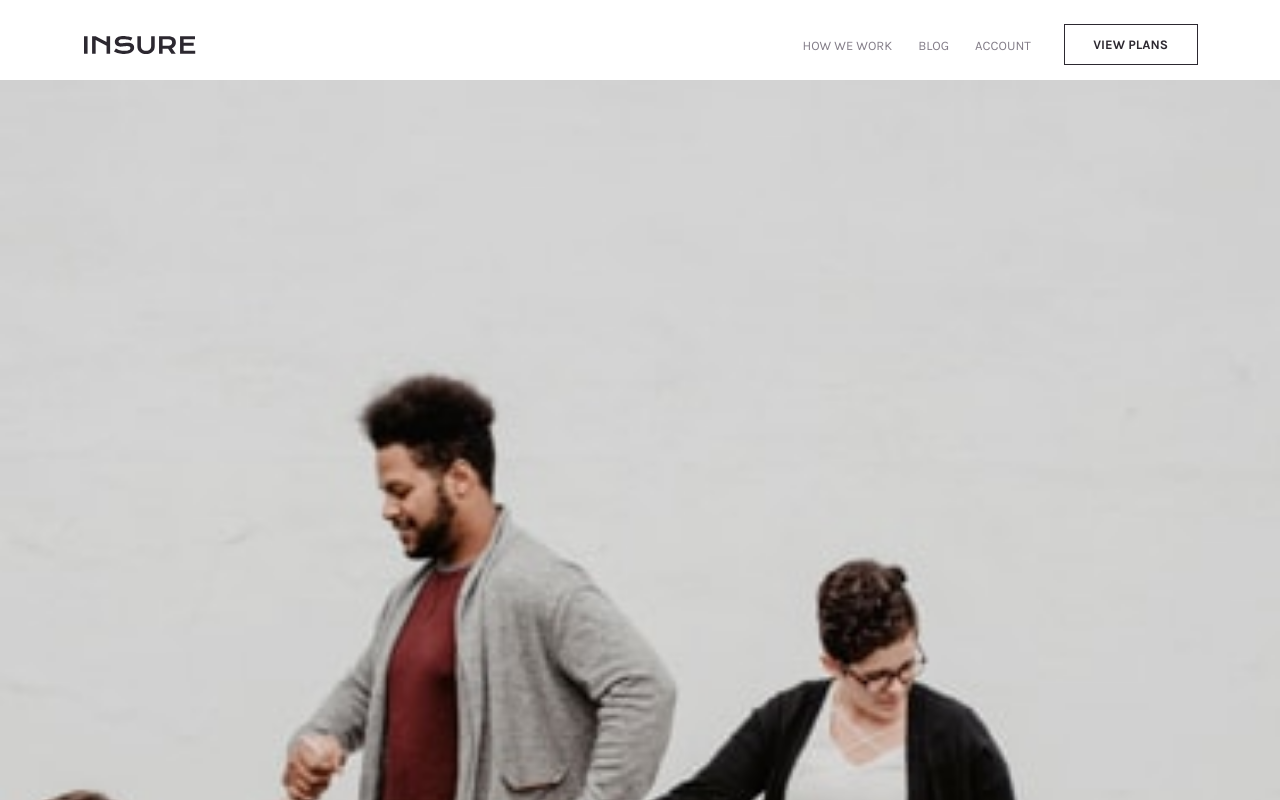
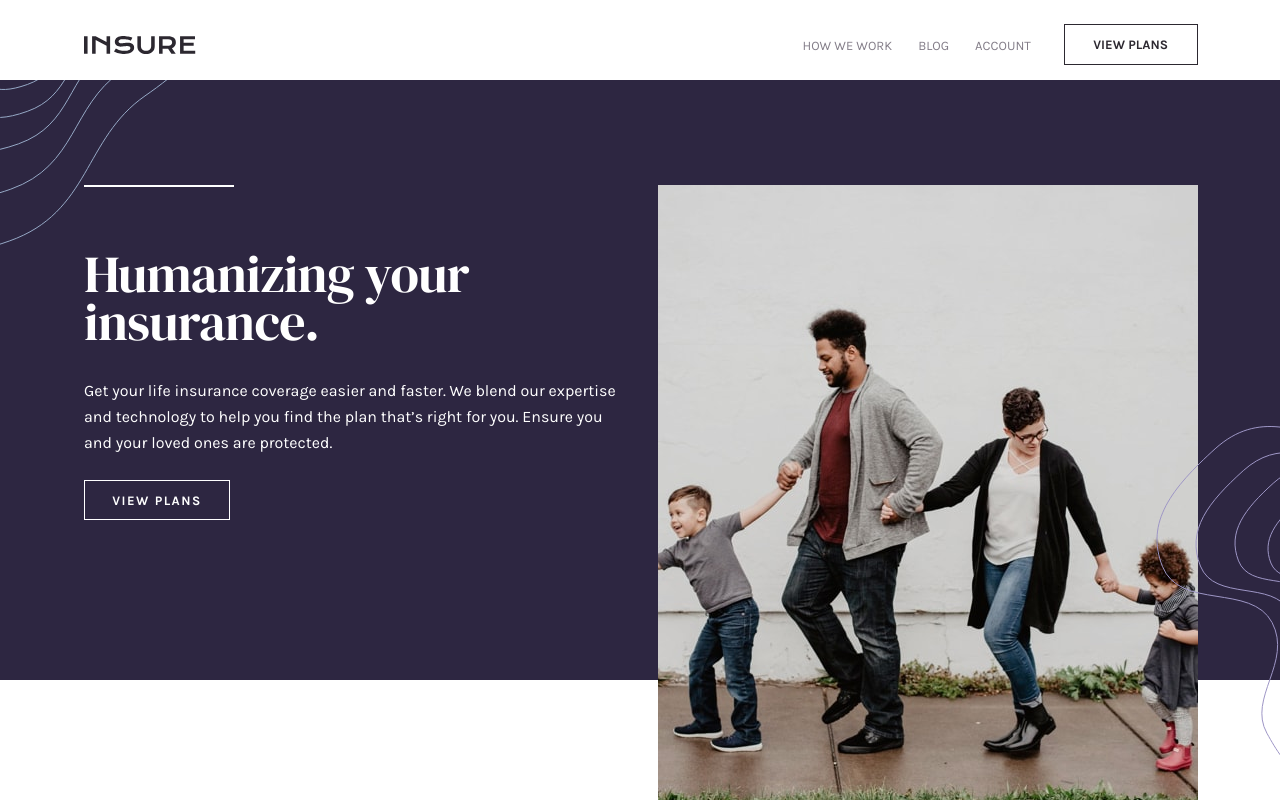
Before and after one commit to aryan2000sp/Insure_Webpage, a React (Create React App) app: page / in a window 1280 px wide. Shown: the top 800 px of the page. Built offline with nearby package versions, Linux system fonts and the light colour scheme.

Commit message:
Added responsive upper section of the page.

```diff
--- a/src/Components/Header.jsx
+++ b/src/Components/Header.jsx
@@ -11,18 +11,9 @@ const Header = () => {
   // Set the initial state of the component.
   const [show, setShow] = useState(false);
   return (
-    <header
-      className="header"
-      // style={show ? { overflow: "auto" } : { overflow: "hidden" }}
-    >
+    <header className="header">
       <nav className="header-nav flex-row flex-row-jc-sb flex-row-ai-c">
         <Logo />
-        {/* <img
-          src={show ? close : hamburger}
-          alt="hamburger-menu"
-          onClick={() => setShow(!show)}
-          className="header-mobile"
-        /> */}
 
         {show ? (
           <Close
@@ -56,12 +47,12 @@ const Header = () => {
           <button>VIEW PLANS</button>
         </section>
       </nav>
-      <PopupNav show={show} />
+      <SliderNav show={show} />
     </header>
   );
 };
 
-const PopupNav = ({ show }) => {
+const SliderNav = ({ show }) => {
   return (
     <motion.section
       className="header-popup-nav"
--- a/src/Components/UpperSection.jsx
+++ b/src/Components/UpperSection.jsx
@@ -2,15 +2,31 @@ import React from "react";
 
 // Images or icons
 import mobileImage from "../images/image-intro-mobile.jpg";
-import { ReactComponent as DesignLeft } from "../images/bg-pattern-intro-left-mobile.svg";
+import desktopImage from "../images/image-intro-desktop.jpg";
+// import { ReactComponent as DesignLeft } from "../images/bg-pattern-intro-left-mobile.svg";
 const UpperSection = () => {
   return (
     <section className="upper-section">
-      <div className="upper-section-img">
-        <img src={mobileImage} alt="mobile" />
+      <div className="mobile-img">
+        <img src={mobileImage} alt="mobile" className="image-1" />
       </div>
-      <article className="upper-section-info">
-        <DesignLeft />
+      <article className="upper-section-article flex-row flex-row-jc-c">
+        <div className="desktop-img">
+          <img src={desktopImage} alt="mobile" className="image-1" />
+        </div>
+        <div className="info flex-col flex-col-ai-c">
+          <hr
+            className="line"
+            // style={{ width: "9.375rem", border: "0.25px solid #fff" }}
+          />
+          <h1>Humanizing your insurance.</h1>
+          <p>
+            Get your life insurance coverage easier and faster. We blend our
+            expertise and technology to help you find the plan that’s right for
+            you. Ensure you and your loved ones are protected.
+          </p>
+          <button className="info-button">view plans</button>
+        </div>
       </article>
     </section>
   );
--- a/src/scss/_header.scss
+++ b/src/scss/_header.scss
@@ -2,11 +2,14 @@
   // overflow: auto;
   padding: 1.5rem;
   position: fixed;
+  // We want navbar above all the components in web page
+  z-index: 1000;
   height: 5rem;
   top: 0;
   width: 100%;
   background-color: #fff;
   &-desktop {
+    display: none;
     > ul {
       margin-right: 2.0625rem;
       > li {
@@ -82,13 +85,16 @@
     padding-left: 3rem;
   }
 }
-// For sizes 800px and above
+// For sizes 900px and above
 @include breakpoint-up(large) {
   .header {
     padding-right: 5.15625rem;
     padding-left: 5.25rem;
     &-mobile {
       display: none;
+    }
+    &-desktop {
+      display: flex;
     }
     &-popup-nav {
       display: none;
@@ -105,10 +111,10 @@
 }
 
 // For sizes 800px and down
-@include breakpoint-down(medium) {
-  .header {
-    &-desktop {
-      display: none;
-    }
-  }
-}
+// @include breakpoint-down(medium) {
+//   .header {
+//     &-desktop {
+//       display: none;
+//     }
+//   }
+// }
--- a/src/scss/_mixin.scss
+++ b/src/scss/_mixin.scss
@@ -1,15 +1,15 @@
 // Add Breakpoints here
-// 600px, 800px, 1300px
+// 600px, 900px, 1300px
 $breakpoints-up: (
   "medium": "37.5em",
-  "large": "50em",
+  "large": "56.25em",
   "x-large": "81.25em",
 );
 
-// 330px, 800px, 1300px
+// 330px, 900px, 1300px
 $breakpoints-down: (
   "small": "20.625em",
-  "medium": "50em",
+  "medium": "56.25em",
   "large": "81.25em",
 );
 
--- a/src/scss/_upper_section.scss
+++ b/src/scss/_upper_section.scss
@@ -1,18 +1,201 @@
 .upper-section {
   margin-top: 5rem;
-  &-img {
+  .mobile-img {
     > img {
       display: block;
       width: 100%;
     }
   }
 
-  &-info {
+  .desktop-img {
+    display: none;
+    > img {
+      display: block;
+      width: 100%;
+    }
+  }
+
+  &-article {
+    padding: 5.8125rem 1.5rem;
     background-color: #2d2641;
     min-height: 31.25rem;
-    > img {
-      // width: 4.9375rem;
-      height: 10.8125rem;
+    position: relative;
+    &::before {
+      content: "";
+      background-image: url("../images/bg-pattern-intro-left-mobile.svg");
+      position: absolute;
+      background-repeat: no-repeat;
+      top: 0rem;
+      left: 0rem;
+      height: 100%;
+      width: 100%;
+    }
+    // This is the ::after psuedo selector for article
+    &::after {
+      z-index: 2;
+      content: "";
+      background-image: url("../images/bg-pattern-intro-right-mobile.svg");
+      position: absolute;
+      background-repeat: no-repeat;
+      background-position: right top;
+      top: 21.625rem;
+      right: 0;
+      height: 100%;
+      width: 100%;
+    }
+    .info {
+      max-width: 25rem;
+      .line {
+        display: none;
+        width: 9.375rem;
+        border: 0.25px solid #fff;
+      }
+      > h1 {
+        font-family: "DM Serif Display", serif;
+        font-weight: 400;
+        font-size: 3rem;
+        letter-spacing: -0.041875rem;
+        line-height: 3rem;
+        text-align: center;
+        color: #fff;
+        margin-bottom: 1rem;
+      }
+      > P {
+        font-family: "Karla", sans-serif;
+        font-weight: 400;
+        font-size: 1rem;
+        text-align: center;
+        color: #fff;
+        line-height: 1.625rem;
+        margin-bottom: 2rem;
+      }
+
+      &-button {
+        // padding: 0.8125rem 1.75rem;
+        text-transform: uppercase;
+        font-family: "Karla", sans-serif;
+        font-weight: 700;
+        font-size: 0.8125rem;
+        width: 9.125rem;
+        letter-spacing: 0.09375rem;
+        color: #fff;
+        border: 0.09375rem solid #fff;
+        background-color: #2d2641;
+        height: 2.5rem;
+
+        &:hover,
+        &:focus,
+        &:active {
+          background-color: #fff;
+          color: #2d2641;
+        }
+      }
     }
   }
 }
+
+// Media Queries for component
+
+// For width 600px and above.
+@include breakpoint-up(medium) {
+  .upper-section {
+    .mobile-img {
+      display: none;
+    }
+    &-article {
+      justify-content: space-between;
+      padding-left: 3rem;
+      padding-right: 3rem;
+      flex-direction: row-reverse;
+      justify-content: center;
+      align-items: center;
+      .info {
+        margin-right: 1.875rem;
+        width: 50%;
+        align-items: flex-start;
+        > h1 {
+          font-size: 2.25rem;
+          text-align: left;
+        }
+        > p {
+          text-align: left;
+        }
+      }
+      .desktop-img {
+        max-width: 33.75rem;
+        max-height: 40.625rem;
+        width: 50%;
+        display: block;
+      }
+    }
+  }
+}
+
+// For 900px and above
+@include breakpoint-up(large) {
+  .upper-section {
+    &-article {
+      justify-content: space-between;
+      padding-right: 5.15625rem;
+      padding-left: 5.25rem;
+      padding-top: 6.5625rem;
+      align-items: flex-start;
+      height: 37.5rem;
+
+      .desktop-img {
+        position: relative;
+        > img {
+          position: absolute;
+          top: 0rem;
+        }
+      }
+
+      .info {
+        max-width: none;
+        // margin-top: 3.9375rem;
+        > h1 {
+          font-size: 3.25rem;
+          margin-bottom: 2rem;
+        }
+        > p {
+          margin-bottom: 1.5rem;
+        }
+        .line {
+          display: block;
+          margin-bottom: 3.9375rem;
+        }
+      }
+    }
+  }
+}
+
+// For 1300px and above
+@include breakpoint-up(x-large) {
+  .upper-section {
+    &-article {
+      justify-content: space-between;
+      padding-left: 10.5rem;
+      padding-right: 10.3125rem;
+
+      &::before {
+        top: 25.875rem;
+        background-image: url(../images/bg-pattern-intro-left-desktop.svg);
+      }
+
+      &::after {
+        top: 0;
+        right: 0;
+        background-image: url(../images/bg-pattern-intro-right-desktop.svg);
+      }
+
+      .info {
+        max-width: 33.75rem;
+        > h1 {
+          font-size: 4.5rem;
+          letter-spacing: -0.0625rem;
+          line-height: 4rem;
+        }
+      }
+    }
+  }
+}
```
